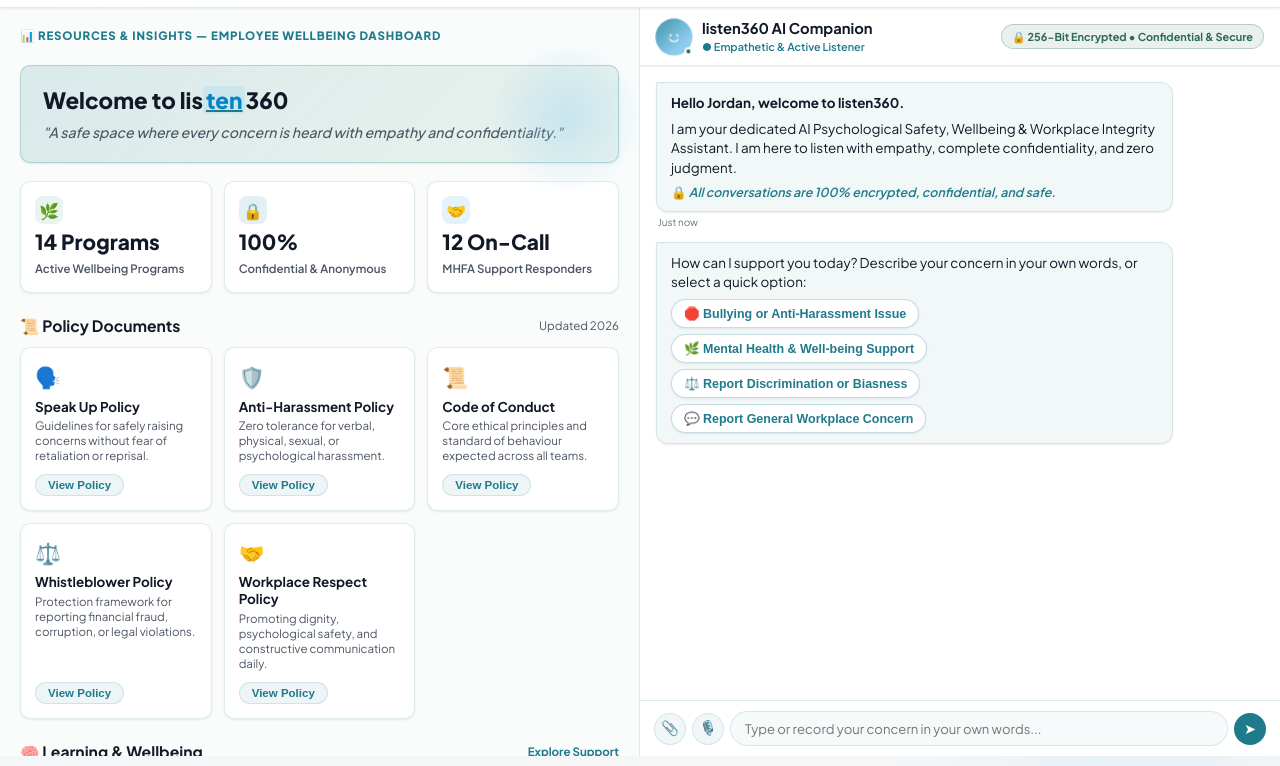
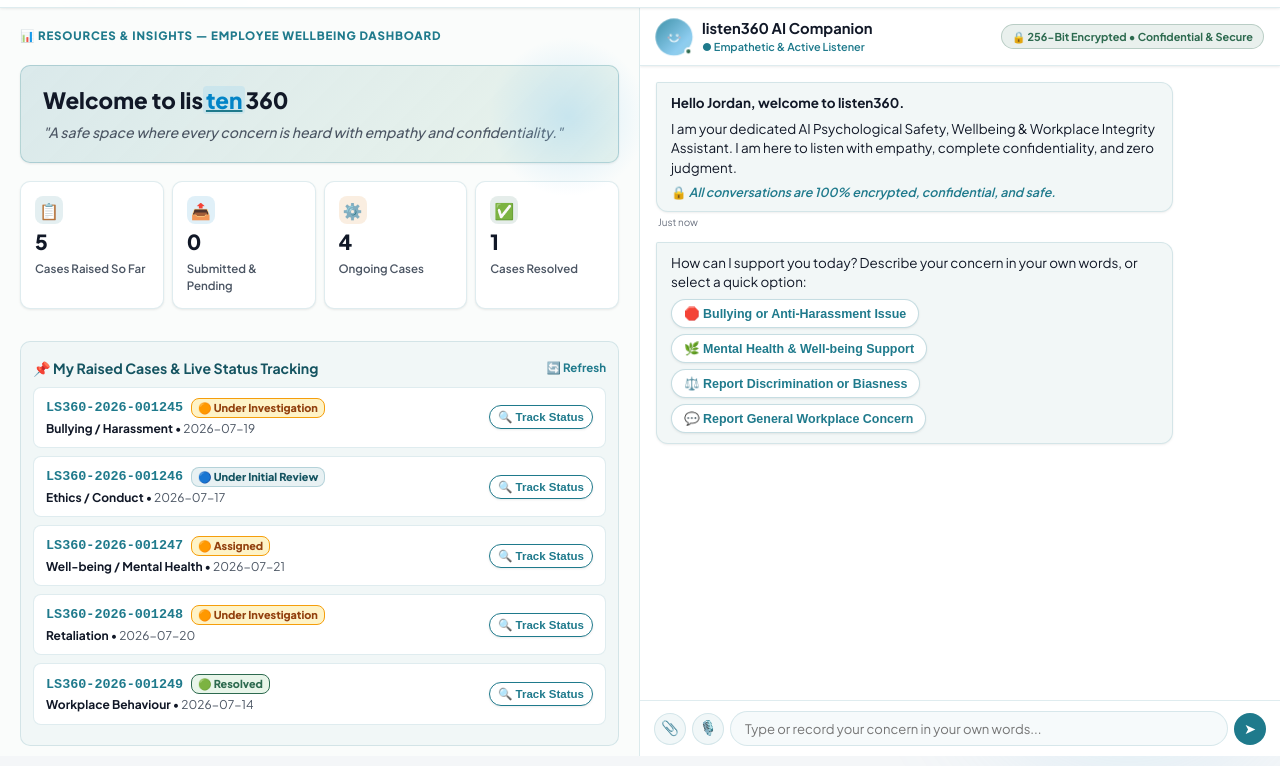
Before and after one commit to samaxj51/Antigravity_Hack-v1, a plain HTML site: page index.html in a window 1280 px wide. Shown: the part 44-810 px from the top of the page. Drawn offline with Linux system fonts and the light colour scheme.

Commit message:
feat(employee-view): replace old static cards with live Case Tracking analytics grid & My Raised Cases live tracking widget

```diff
--- a/index.html
+++ b/index.html
@@ -95,22 +95,38 @@
           </p>
         </div>
 
-        <!-- 3 ANIMATED METRICS CARDS (WELLBEING & SUPPORT) -->
-        <div class="metrics-grid">
-          <div class="metric-card">
-            <div class="metric-icon-box programs" aria-hidden="true">🌿</div>
-            <div id="metricValPrograms" class="metric-value">14</div>
-            <div class="metric-label">Active Wellbeing Programs</div>
+        <!-- CASE TRACKING METRIC CARDS GRID (EMPLOYEE VIEW) -->
+        <div class="metrics-grid" style="display:grid; grid-template-columns:repeat(4, 1fr); gap:8px;">
+          <div class="metric-card" tabindex="0" role="article" aria-label="Total Cases Raised">
+            <div class="metric-icon-box programs" style="background:rgba(31, 122, 140, 0.12); color:var(--primary-teal);" aria-hidden="true">📋</div>
+            <div id="metricValTotalRaised" class="metric-value">5</div>
+            <div class="metric-label">Cases Raised So Far</div>
           </div>
-          <div class="metric-card">
-            <div class="metric-icon-box confidential" aria-hidden="true">🔒</div>
-            <div id="metricValConfidential" class="metric-value">100%</div>
-            <div class="metric-label">Confidential & Anonymous</div>
+          <div class="metric-card" tabindex="0" role="article" aria-label="Cases Submitted">
+            <div class="metric-icon-box confidential" style="background:rgba(2, 132, 199, 0.12); color:#0284C7;" aria-hidden="true">📤</div>
+            <div id="metricValSubmitted" class="metric-value">2</div>
+            <div class="metric-label">Submitted & Pending</div>
           </div>
-          <div class="metric-card">
-            <div class="metric-icon-box mhfa" aria-hidden="true">🤝</div>
-            <div id="metricValContacts" class="metric-value">12</div>
-            <div class="metric-label">MHFA Support Responders</div>
+          <div class="metric-card" tabindex="0" role="article" aria-label="Ongoing Case Status">
+            <div class="metric-icon-box mhfa" style="background:rgba(217, 119, 6, 0.12); color:#D97706;" aria-hidden="true">⚙️</div>
+            <div id="metricValOngoing" class="metric-value">2</div>
+            <div class="metric-label">Ongoing Cases</div>
+          </div>
+          <div class="metric-card" tabindex="0" role="article" aria-label="Cases Resolved">
+            <div class="metric-icon-box" style="background:rgba(45, 106, 79, 0.12); color:#2D6A4F;" aria-hidden="true">✅</div>
+            <div id="metricValResolved" class="metric-value">1</div>
+            <div class="metric-label">Cases Resolved</div>
+          </div>
+        </div>
+
+        <!-- MY RAISED CASES LIVE TRACKING WIDGET -->
+        <div style="margin-top:14px; background:rgba(31, 122, 140, 0.04); border:1px solid var(--border-color); border-radius:10px; padding:12px;">
+          <div class="section-header" style="margin-bottom:8px;">
+            <h2 class="section-title" style="font-size:0.88rem; color:var(--primary-teal-dark);">📌 My Raised Cases & Live Status Tracking</h2>
+            <span style="font-size:0.72rem; color:var(--primary-teal); font-weight:700; cursor:pointer;" onclick="App.updateEmployeeCaseMetrics()">🔄 Refresh</span>
+          </div>
+          <div id="myRaisedCasesContainer">
+            <!-- Rendered dynamically by App.renderRaisedCasesList() in app.js -->
           </div>
         </div>
 
@@ -344,11 +360,11 @@
   </div>
 
   <!-- JAVASCRIPT LIBRARIES & MODULES -->
-  <script src="js/data.js?v=17.0"></script>
-  <script src="js/chat.js?v=17.0"></script>
-  <script src="js/wellbeing.js?v=17.0"></script>
-  <script src="js/dashboard.js?v=17.0"></script>
-  <script src="js/ai-intelligence.js?v=17.0"></script>
-  <script src="js/app.js?v=17.0"></script>
+  <script src="js/data.js?v=18.0"></script>
+  <script src="js/chat.js?v=18.0"></script>
+  <script src="js/wellbeing.js?v=18.0"></script>
+  <script src="js/dashboard.js?v=18.0"></script>
+  <script src="js/ai-intelligence.js?v=18.0"></script>
+  <script src="js/app.js?v=18.0"></script>
 </body>
 </html>
--- a/js/app.js
+++ b/js/app.js
@@ -13,29 +13,79 @@ const App = {
   },
 
   animateMetrics() {
-    // Count-up animation for 3 metrics cards
-    const animateVal = (id, start, end, duration, suffix = "") => {
+    this.updateEmployeeCaseMetrics();
+  },
+
+  updateEmployeeCaseMetrics() {
+    const cases = (typeof CASES_DATA !== 'undefined' && Array.isArray(CASES_DATA)) ? CASES_DATA : [];
+    const totalRaised = cases.length;
+    const submittedCount = cases.filter(c => c.status === "Submitted").length;
+    const ongoingCount = cases.filter(c => c.status === "Under Investigation" || c.status === "Under Initial Review" || c.status === "Assigned").length;
+    const resolvedCount = cases.filter(c => c.status === "Resolved" || c.status === "Closed").length;
+
+    const animateVal = (id, start, end, duration) => {
       const obj = document.getElementById(id);
       if (!obj) return;
       let startTimestamp = null;
       const step = (timestamp) => {
         if (!startTimestamp) startTimestamp = timestamp;
         const progress = Math.min((timestamp - startTimestamp) / duration, 1);
-        const currentVal = progress * (end - start) + start;
-        const formatted = (end % 1 === 0 ? Math.floor(currentVal) : currentVal.toFixed(1));
-        obj.innerHTML = formatted + suffix;
-        if (progress < 1) {
-          window.requestAnimationFrame(step);
-        }
+        const currentVal = Math.floor(progress * (end - start) + start);
+        obj.innerHTML = currentVal;
+        if (progress < 1) window.requestAnimationFrame(step);
       };
       window.requestAnimationFrame(step);
     };
 
     setTimeout(() => {
-      animateVal("metricValPrograms", 0, 14, 800, " Programs");
-      animateVal("metricValConfidential", 0, 100, 1000, "%");
-      animateVal("metricValContacts", 0, 12, 1200, " On-Call");
-    }, 200);
+      animateVal("metricValTotalRaised", 0, totalRaised, 800);
+      animateVal("metricValSubmitted", 0, submittedCount, 800);
+      animateVal("metricValOngoing", 0, ongoingCount, 800);
+      animateVal("metricValResolved", 0, resolvedCount, 800);
+    }, 100);
+
+    this.renderRaisedCasesList();
+  },
+
+  renderRaisedCasesList() {
+    const container = document.getElementById("myRaisedCasesContainer");
+    if (!container) return;
+
+    const cases = (typeof CASES_DATA !== 'undefined' && Array.isArray(CASES_DATA)) ? CASES_DATA : [];
+
+    if (cases.length === 0) {
+      container.innerHTML = `<p style="font-size:0.78rem; color:var(--text-muted);">No cases raised yet.</p>`;
+      return;
+    }
+
+    container.innerHTML = cases.slice(0, 5).map(c => {
+      let badgeStyle = "background:rgba(31, 122, 140, 0.1); color:var(--primary-teal-dark); border:1px solid var(--border-accent);";
+      let statusIcon = "🔵";
+      if (c.status === "Resolved" || c.status === "Closed") {
+        badgeStyle = "background:var(--color-success-bg); color:var(--color-success); border:1px solid var(--color-success);";
+        statusIcon = "🟢";
+      } else if (c.status === "Under Investigation" || c.status === "Assigned") {
+        badgeStyle = "background:#FEF3C7; color:#92400E; border:1px solid #F59E0B;";
+        statusIcon = "🟠";
+      }
+
+      return `
+        <div style="background:var(--bg-card); border:1px solid var(--border-color); border-radius:8px; padding:10px 12px; margin-bottom:8px; display:flex; align-items:center; justify-content:space-between;">
+          <div>
+            <div style="display:flex; align-items:center; gap:8px;">
+              <strong style="font-family:'Courier New', monospace; font-size:0.84rem; color:var(--primary-teal);">${c.id}</strong>
+              <span style="${badgeStyle} padding:1px 6px; border-radius:8px; font-size:0.68rem; font-weight:800;">${statusIcon} ${c.status}</span>
+            </div>
+            <div style="font-size:0.75rem; color:var(--text-main); margin-top:2px;">
+              <strong>${c.category}</strong> • <span style="color:var(--text-muted);">${c.created || c.date || 'Recent'}</span>
+            </div>
+          </div>
+          <button class="chat-opt-btn" style="padding:4px 8px; font-size:0.72rem; border-color:var(--primary-teal); color:var(--primary-teal);" onclick="ChatEngine.trackTicketById('${c.id}')">
+            🔍 Track Status
+          </button>
+        </div>
+      `;
+    }).join('');
   },
 
   toggleTheme() {
--- a/js/chat.js
+++ b/js/chat.js
@@ -756,6 +756,10 @@ const ChatEngine = {
       CASES_DATA.unshift(newCaseRecord);
     }
 
+    if (typeof App !== 'undefined' && App.updateEmployeeCaseMetrics) {
+      App.updateEmployeeCaseMetrics();
+    }
+
     this.showTypingIndicator();
 
     setTimeout(() => {
```
